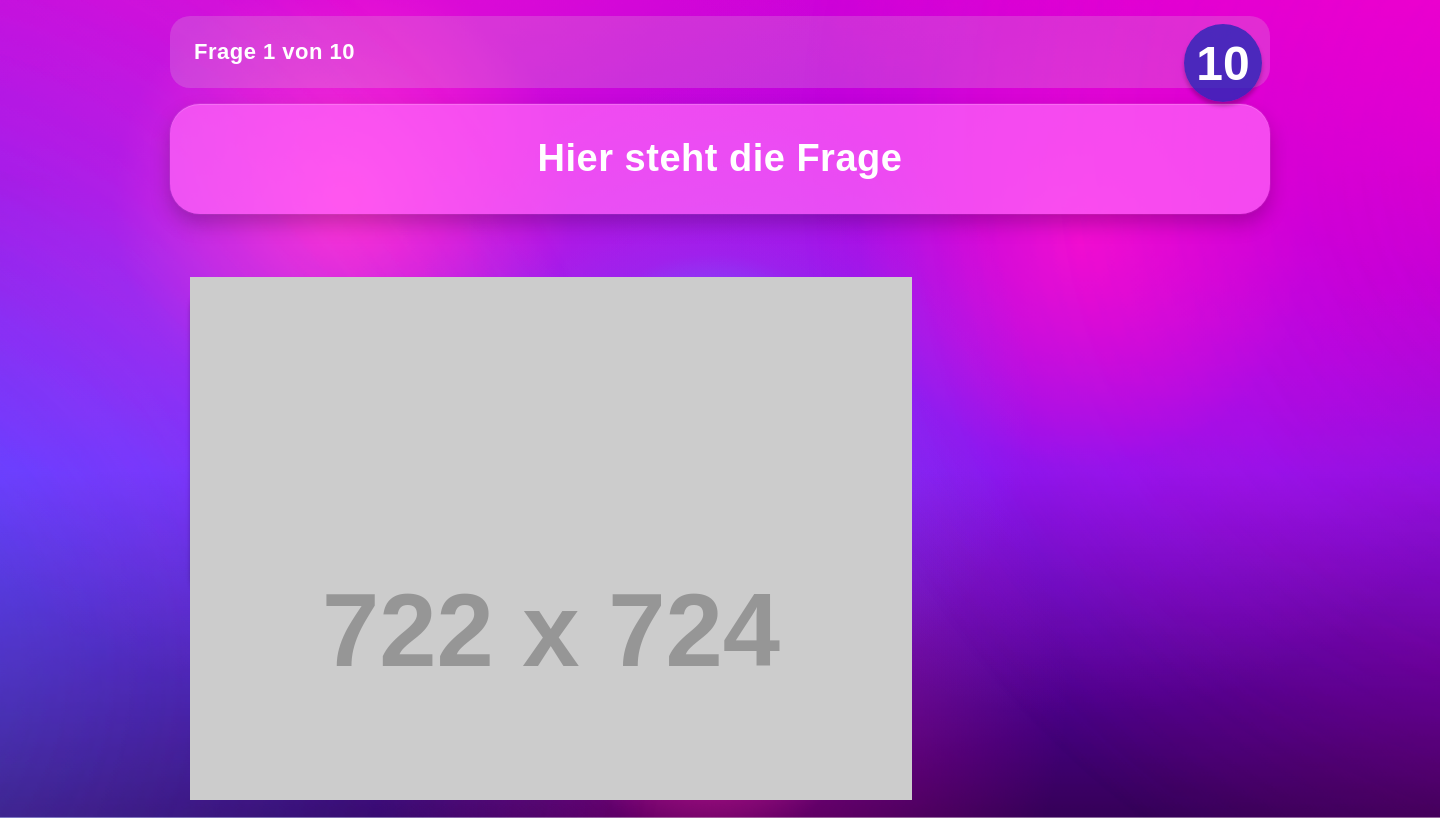
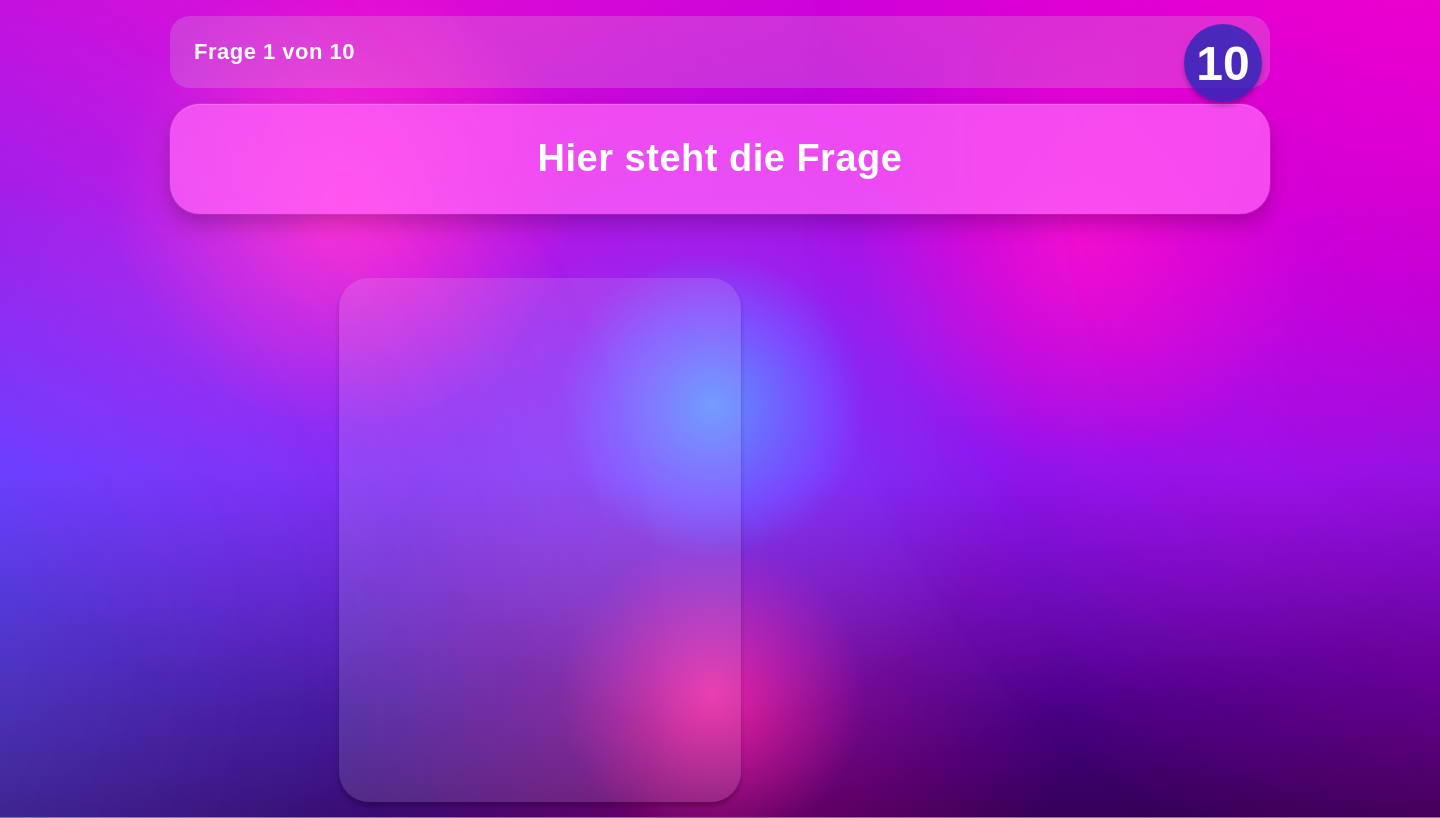
Before and after one commit to Schubbii/Quiz-App, an Electron app: page src/fragenBild.html in a window 1440 px wide. Drawn offline with Linux system fonts and the light colour scheme; no server answers; placeholder pictures from the web are drawn by us.

Commit message:
Bild und Buttons alligned (Menü, weiter fehlt noch)

```diff
--- a/src/fragenBild.html
+++ b/src/fragenBild.html
@@ -28,15 +28,20 @@
             <h2 id="question2">Hier steht die Frage</h2>
         </div>
         <p id="result-text" class="resultText"></p>
-        <div class="layout" id="answers">
+
+    <div class="layoutNeu">
+         <div class = "image">
+    <!--    <img src="https://placehold.co/722x724" alt="Platzhalterbild">-->
+    </div>
+
+        <div class="layoutButtonsNeu" id="answers">
             <!-- Antwort-Buttons werden hier dynamisch hinzugefügt -->
         </div>
         <button id="next-btn" class="buttonAnswers hidden">Weiter</button>
         <button id="menu-btn" class="buttonAnswers hidden">Zum Menü</button>
 
-    <div class = "image">
-        <img src="https://placehold.co/722x724" alt="Platzhalterbild">
     </div>
+
 
     </main>
     <script src="renderer.js"></script>
--- a/src/styles.css
+++ b/src/styles.css
@@ -724,11 +724,27 @@ dialog {
 /* Bild Layout */
 
 .image {
-  width: 322px;
-  height: 324px;
+  display: flex;
+  width: 722px;
+  height: 524px;
   box-shadow: 0px 4px 4px rgba(0, 0, 0, 0.25);
   border-radius: 30px;
-  position: absolute;
-  left: 20px;
-  top: 261px;
+  background-color: rgba(255, 255, 255, 0.12);
+  position: static;
 }
+
+.layoutButtonsNeu {
+   max-width: 320px;
+  min-height: 96px;
+  display: grid;
+  width: 100%;
+  gap: 20px;
+  justify-items: end;
+  margin-top: 20px;
+}
+
+.layoutNeu {
+  display: flex;
+  align-items: flex-start;
+  gap: 40px;
+}
```
